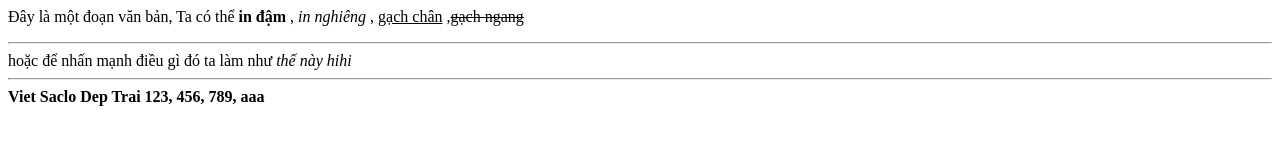
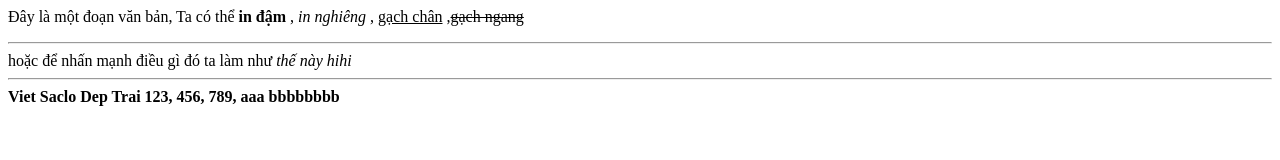
Before and after one commit to vietsaclo1999/test1, a plain HTML site: page index.html in a window 1280 px wide. Drawn offline with Linux system fonts and the light colour scheme.

Commit message:
them bbbbbb

```diff
--- a/index.html
+++ b/index.html
@@ -10,6 +10,6 @@
     <hr>
     hoặc để nhấn mạnh điều gì đó ta làm như <em>thế này hihi</em>
     <hr>
-    <strong>Viet Saclo Dep Trai 123, 456, 789, aaa</strong>
+    <strong>Viet Saclo Dep Trai 123, 456, 789, aaa bbbbbbbb</strong>
 </body>
 </html>
```
